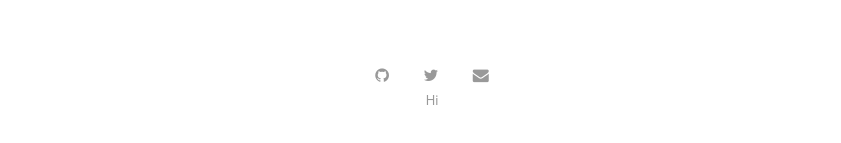
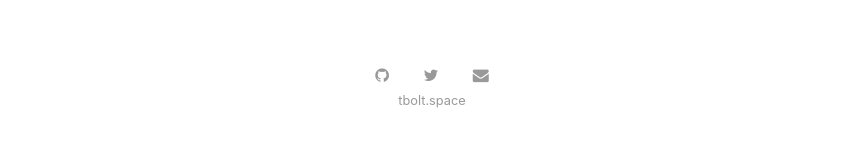
Before and after one commit to tbolt/tbolt.space, a Jekyll site: the page built from index.html, in a window 1280 px wide and 900 px high, scrolled down 3372 px. Shown: the part 754-897 px from the top of the window, without its empty margins (208-1049 px from the left). Built offline with Jekyll 4.4.1, drawn with Linux system fonts in a browser that asks for light colours; nearby versions of some CDN libraries; the list of posts is cut into pages by our own code.

Commit message:
change footer

```diff
--- a/_includes/footer.html
+++ b/_includes/footer.html
@@ -2,5 +2,5 @@
   {% for item in site.data.settings.social %}
     <a href="{{ item.link }}"><i class="fa fa-{{ item.icon }}" aria-hidden="true" target="_blank"></i></a>
   {% endfor %}
-  <div class="post-date"><a href="{{ site.github.url }}/menu/about.html">Hi</a></div>
+  <div class="post-date"><a href="{{ site.github.url }}/menu/about.html">tbolt.space</a></div>
 </footer>
```
